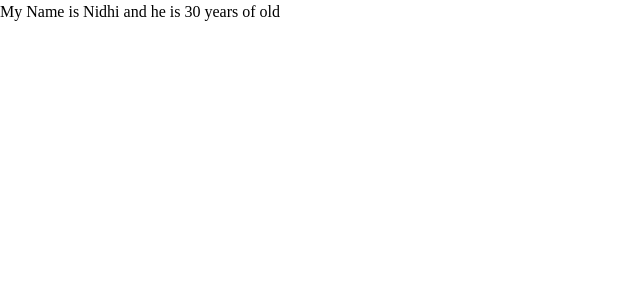
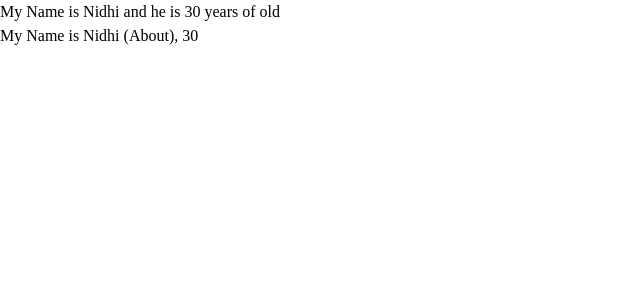
Before and after one commit to nidhi-webdev/pokemon, a React (Vite) app in the folder pokemon/: page / in a window 1280 px wide. Shown: the top 300 px of the page, without its empty margins (0-640 px from the left). Built offline with nearby package versions, Linux system fonts and the light colour scheme.

Commit message:
Any component can take these data , the comment

```diff
--- a/pokemon/src/App.jsx
+++ b/pokemon/src/App.jsx
@@ -3,6 +3,7 @@ import UserefExample from './useEffect/Example'
 import { UseRefParent } from './useEffect/UseRef'
 import UserId from './useId/UserId'
 import Home from './contextAPI/Home'
+import About from './contextAPI/About'
 import { BioProvider } from './contextAPI/ContextApi'
 
 
@@ -16,6 +17,7 @@ const App = () => {
 
       <BioProvider>
         <Home />
+        <About />
       </BioProvider>
 
     </div>
--- /dev/null
+++ b/pokemon/src/contextAPI/About.jsx
@@ -0,0 +1,16 @@
+import React, { useContext } from 'react'
+import { BoiContext } from '../contextAPI/ContextApi'
+
+
+const About = () => {
+const {name , age} = useContext(BoiContext)
+
+
+  return (
+    <div>
+      <h1> My Name is {name} (About), {age}</h1>
+    </div>
+  )
+}
+
+export default About
```
